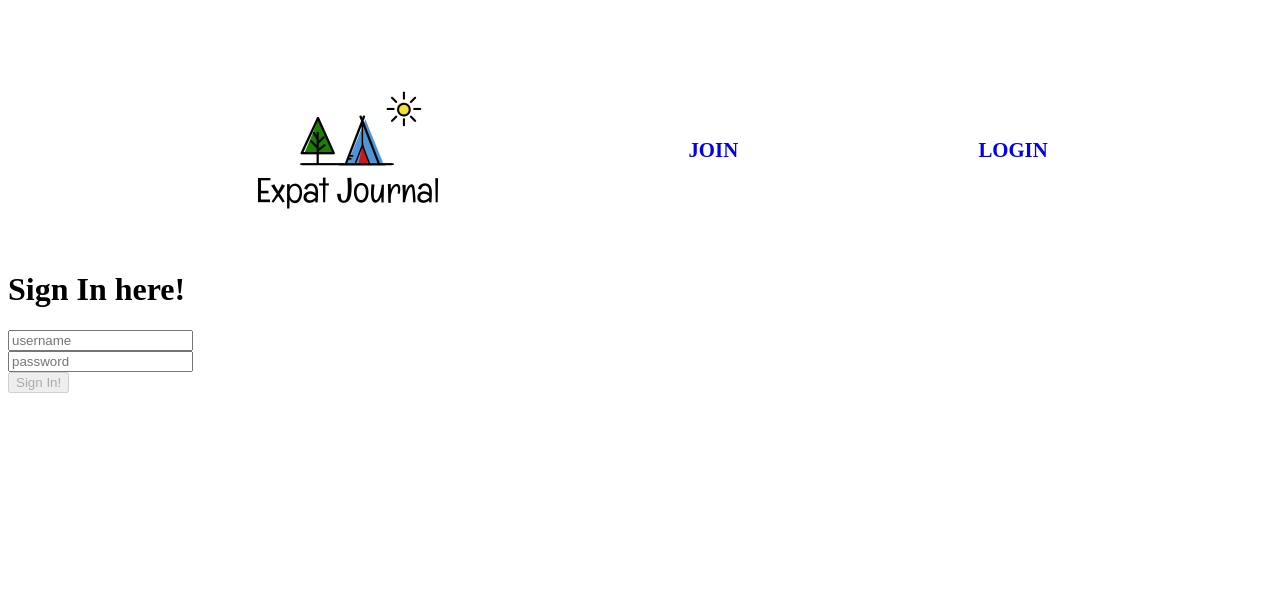
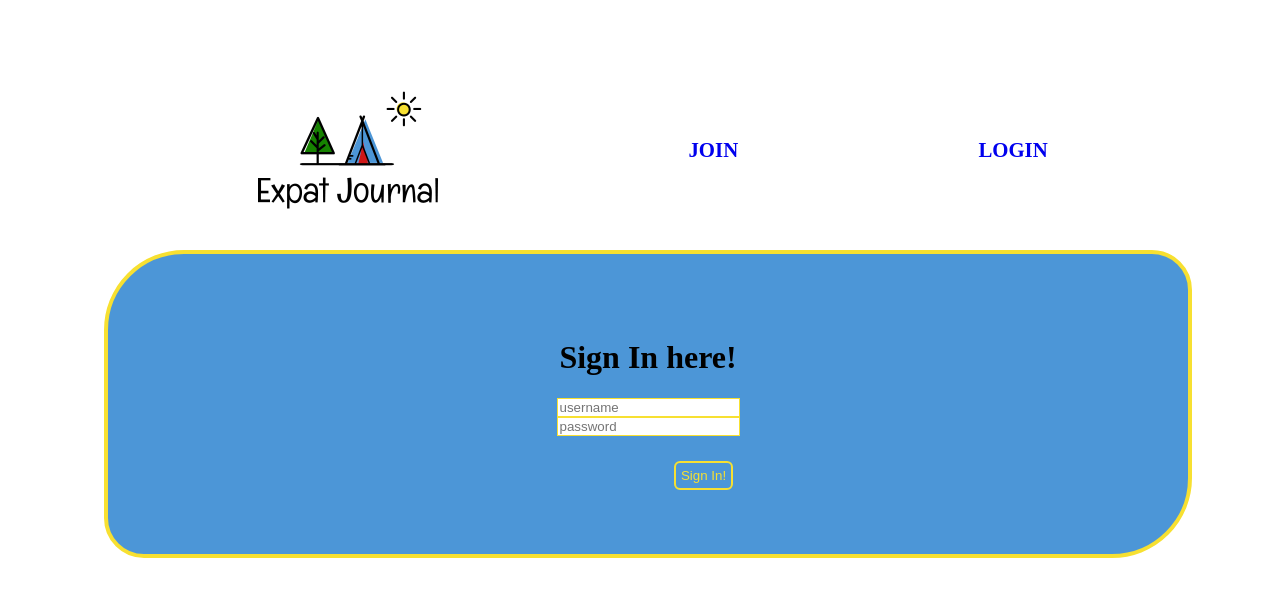
Before and after one commit to Expat-Journal8/front-end, a React (Create React App) app: page /SignIn in a window 1280 px wide. Shown: the top 596 px of the page. Built offline with nearby package versions, Linux system fonts and the light colour scheme; a web font is replaced by a local one.

Commit message:
Lines, 71, 84-'5
added a className and moved errors to under the sign-in button.

```diff
--- a/src/components/SignIn.js
+++ b/src/components/SignIn.js
@@ -68,7 +68,7 @@ const SignIn = props => {
 
     return (
         <>
-            <div className='signInUpForm'>
+            <div className='signInUpForm joinWrap'>
                 {location.pathname === '/SignUp' ?
                     <div className='signUpForm'><h1>Sign Up here!</h1></div> :
                     <div className='signInForm'><h1>Sign In here!</h1></div>
@@ -76,13 +76,13 @@ const SignIn = props => {
                 {/* input username and password here */}
                 <div className='userName'>
                     <input name='username' type='text' onChange={handleChange} placeholder='username' />
-                    { err.username.length > 0 ? <span className="errd">{err.username}</span> : null }
                 </div>
                 <div className='password'>
                     <input name='password' type='password' onChange={handleChange} placeholder='password' />
-                    {err.password.length > 0 ? <span className="errd">{err.password}</span> : null }
                 </div>
                 <button onClick={onSubmit} disabled={buttonDisabled}>{location.pathname === '/SignIn' ? 'Sign In!' : 'Sign Up!'}</button>
+                    { err.username.length > 0 ? <span className="errd">{err.username}</span> : null }
+                    {err.password.length > 0 ? <span className="errd">{err.password}</span> : null }
             </div>
         </>
     )
--- a/src/sass/SignIn.scss
+++ b/src/sass/SignIn.scss
@@ -13,12 +13,14 @@
     border-bottom-left-radius: 5ch;
     border-bottom-right-radius: 10ch;
     label{
+
         font-size:1.5rem;
         font-family: "Permanent Marker";
         display:flex;
         flex-direction:column;
     }
     input{
+
         border:1px $Yellow solid;
     }
     button{
```
